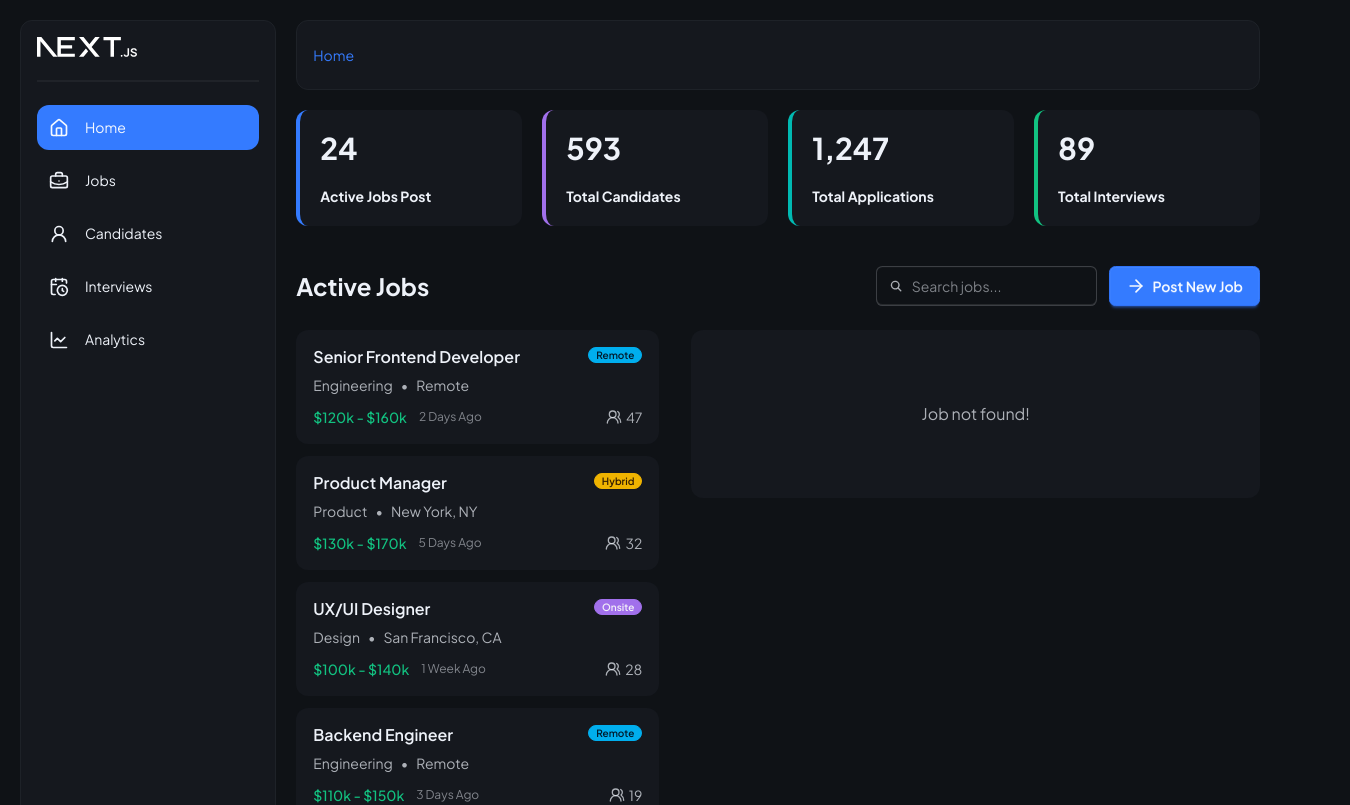
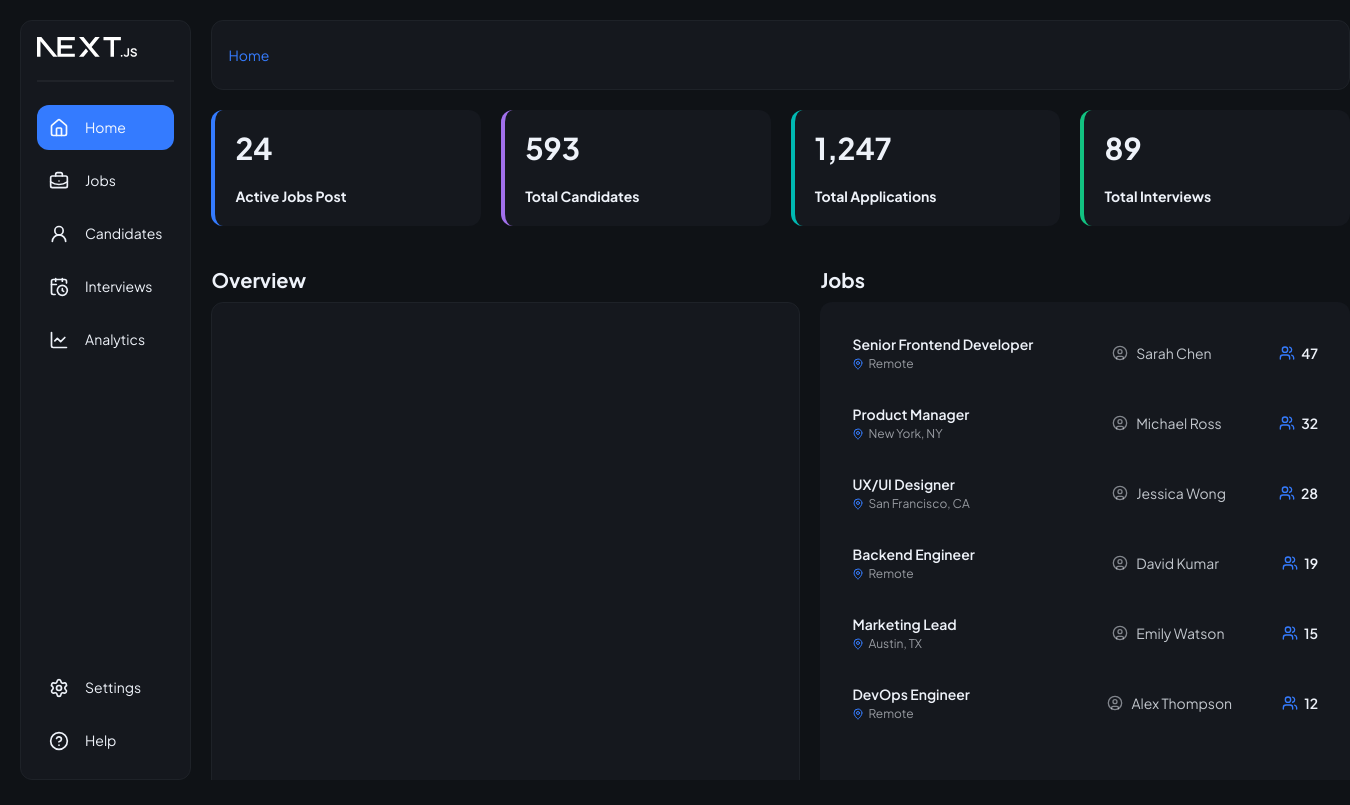
Before and after one commit to lavleshdubey90/pipeline-dashboard, a Next.js app: page / in a window 1280 px wide. Shown: the top 805 px of the page, 1350 px wide, since content can reach past the window. Built offline with nearby package versions, Linux system fonts and the light colour scheme.

Commit message:
Jobs Overview Section Made

```diff
--- a/src/app/(dashboard)/jobs/page.tsx
+++ b/src/app/(dashboard)/jobs/page.tsx
@@ -1,8 +1,9 @@
 import React from 'react';
+import ActiveJobsSection from '@/components/ActiveJobsSection';
 
 const Jobs: React.FC = () => {
   return (
-    <div>Jobs</div>
+    <ActiveJobsSection />
   )
 }
 
--- a/src/app/(dashboard)/layout.tsx
+++ b/src/app/(dashboard)/layout.tsx
@@ -8,11 +8,11 @@ interface DashboardLayoutProps {
 
 const DashboardLayout: React.FC<DashboardLayoutProps> = ({ children }) => {
     return (
-        <main className="h-dvh w-full flex flex-1 p-5 gap-5 drawer lg:drawer-open">
+        <main className="h-dvh w-full flex flex-1 p-5 gap-5">
             <Sidebar />
-            <div className="flex flex-col w-full gap-5 drawer-content">
+            <div className="flex flex-col w-full gap-5">
                 <Header />
-                <div className="flex-1">
+                <div className="flex-1 h-full flex flex-col overflow-y-auto">
                     {children}
                 </div>
             </div>
--- a/src/app/(dashboard)/page.tsx
+++ b/src/app/(dashboard)/page.tsx
@@ -1,5 +1,6 @@
-import DashboardOverviewCard from "@/components/DashboardOverviewCard";
-import ActiveJobsSection from "@/components/ActiveJobsSection";
+import React from "react";
+import StatCard from "@/components/StatCard";
+import JobsOverview from "@/components/JobsOverview";
 
 const dashboardOverview = [
   {
@@ -26,11 +27,11 @@ const dashboardOverview = [
 
 export default function Home() {
   return (
-    <div>
+    <React.Fragment>
       {/* Dashboard Stats */}
       <div className="grid grid-cols-4 gap-5">
         {dashboardOverview.map((card, index) => (
-          <DashboardOverviewCard
+          <StatCard
             key={index}
             title={card.title}
             value={card.value}
@@ -39,8 +40,18 @@ export default function Home() {
         ))}
       </div>
 
-      {/* Active Jobs */}
-      <ActiveJobsSection />
-    </div>
+      {/* Overview Section */}
+      <section className="mt-10 flex gap-5 w-full">
+        <div className="space-y-2 w-full">
+          <h2 className="text-xl font-bold">Overview</h2>
+          <div className="w-full h-full border border-base-300 bg-base-200 min-h-96 rounded-box"></div>
+        </div>
+
+        <div className="space-y-2 w-5xl">
+          <h2 className="text-xl font-bold">Jobs</h2>
+          <JobsOverview />
+        </div>
+      </section>
+    </React.Fragment>
   );
 }
--- a/src/app/layout.tsx
+++ b/src/app/layout.tsx
@@ -27,7 +27,7 @@ export default function RootLayout({
       lang="en"
       className={`${plusJakartaSans.variable} ${geistMono.variable} h-full antialiased`}
     >
-      <body className="min-h-full flex flex-col">{children}</body>
+      <body className="h-dvh flex flex-col overflow-hidden">{children}</body>
     </html>
   );
 }
--- a/src/components/ActiveJobsSection.tsx
+++ b/src/components/ActiveJobsSection.tsx
@@ -5,6 +5,7 @@ import { Job } from "@/types";
 import JobDetails from "./JobDetails";
 import JobRow from "@/components/JobRow";
 import { useJobStore } from "@/store/useJobStore";
+import { Plus, Search } from "lucide-react";
 
 const ActiveJobsSection: React.FC = () => {
   const { jobs } = useJobStore();
@@ -18,23 +19,12 @@ const ActiveJobsSection: React.FC = () => {
   );
 
   return (
-    <div className="mt-10">
+    <React.Fragment>
       <div className="flex items-center justify-between mb-6">
         <h2 className="font-bold text-2xl">Active Jobs</h2>
         <div className="flex gap-3">
           <label className="input input-bordered flex items-center gap-2">
-            <svg
-              xmlns="http://www.w3.org/2000/svg"
-              viewBox="0 0 16 16"
-              fill="currentColor"
-              className="h-4 w-4 opacity-70"
-            >
-              <path
-                fillRule="evenodd"
-                d="M9.965 11.026a5 5 0 1 1 1.06-1.06l2.755 2.754a.75.75 0 1 1-1.06 1.06l-2.755-2.754ZM10.5 7a3.5 3.5 0 1 1-7 0 3.5 3.5 0 0 1 7 0Z"
-                clipRule="evenodd"
-              />
-            </svg>
+            <Search className="h-4 w-4 opacity-70" />
             <input
               type="text"
               placeholder="Search jobs..."
@@ -44,7 +34,7 @@ const ActiveJobsSection: React.FC = () => {
             />
           </label>
           <button className="btn btn-primary">
-            <svg xmlns="http://www.w3.org/2000/svg" width="20" height="20" viewBox="0 0 24 24" fill="none" stroke="currentColor" strokeWidth="2" strokeLinecap="round" strokeLinejoin="round"><path d="M5 12h14" /><path d="m12 5 7 7-7 7" /></svg>
+            <Plus className="size-5" />
             Post New Job
           </button>
         </div>
@@ -71,7 +61,7 @@ const ActiveJobsSection: React.FC = () => {
           </div>
         </div>
       </div>
-    </div>
+    </React.Fragment>
   );
 }
 
--- /dev/null
+++ b/src/components/JobsOverview.tsx
@@ -0,0 +1,78 @@
+"use client";
+
+import React from "react";
+import { useJobStore } from "@/store/useJobStore";
+import { Job } from "@/types";
+import { MapPin, Users, UserCircle } from "lucide-react";
+import Link from "next/link";
+
+const JobsOverview: React.FC = () => {
+    const { jobs, selectedJobId, setSelectedJobId } = useJobStore();
+
+    // Get active jobs only, limit to 6 for overview
+    const activeJobs = jobs
+        .filter((job: Job) => job.status === "active")
+        .slice(0, 6);
+
+    return (
+        <div className="bg-base-200 rounded-box p-5 h-full flex flex-col">
+            {/* Jobs Summary Table */}
+            <div className="flex-1 overflow-auto">
+                <div className="flex flex-col gap-2">
+                    {activeJobs.map((job: Job) => (
+                        <div
+                            key={job.id}
+                            onClick={() => setSelectedJobId(job.id)}
+                            className="p-3"
+                        >
+                            <div className="flex items-center justify-between gap-4">
+                                {/* Job Info */}
+                                <div className="flex items-center gap-3 min-w-0 flex-1">
+                                    <div className="min-w-0 flex-1">
+                                        <h3 className="font-semibold text-sm truncate">{job.title}</h3>
+                                        <div className="flex items-center gap-2 text-xs text-base-content/60 mt-0.5">
+                                            <span className="flex items-center gap-1">
+                                                <MapPin className="size-3 text-primary" />
+                                                {job.location}
+                                            </span>
+                                        </div>
+                                    </div>
+                                </div>
+
+                                {/* Stats */}
+                                <div className="flex items-center gap-4 text-sm shrink-0">
+
+                                    {/* Hiring Manager */}
+                                    <div className="hidden sm:flex items-center gap-2 min-w-[120px]">
+                                        <UserCircle className="size-4 text-base-content/50" />
+                                        <span className="text-sm text-base-content/80 truncate">
+                                            {job.hiringManager}
+                                        </span>
+                                    </div>
+
+                                    {/* Applicants */}
+                                    <div className="flex items-center gap-1.5 min-w-[70px] justify-end">
+                                        <Users className="size-4 text-primary" />
+                                        <span className="font-semibold">{job.applicants}</span>
+                                    </div>
+                                </div>
+                            </div>
+                        </div>
+                    ))}
+                </div>
+            </div>
+
+            {/* Footer Actions */}
+            <div className="flex gap-2 mt-4 pt-4 border-t border-base-300">
+                <Link href="/jobs" className="btn btn-primary btn-sm flex-1">
+                    Manage Jobs
+                </Link>
+                <button className="btn btn-outline btn-sm flex-1">
+                    + Post New
+                </button>
+            </div>
+        </div>
+    );
+};
+
+export default JobsOverview;
--- a/src/components/DashboardOverviewCard.tsx
+++ b/src/components/StatCard.tsx
@@ -1,12 +1,12 @@
 import React from 'react';
 
-interface DashboardOverviewCardProps {
+interface StatCardProps {
     title: string;
     value: string;
     className: string;
 }
 
-const DashboardOverviewCard: React.FC<DashboardOverviewCardProps> = ({ title, value, className }) => {
+const StatCard: React.FC<StatCardProps> = ({ title, value, className }) => {
     return (
         <div className={`rounded-box p-5 border-l-4 bg-base-200 ${className}`}>
             <p className="text-3xl font-bold text-base-content">{value}</p>
@@ -15,4 +15,4 @@ const DashboardOverviewCard: React.FC<DashboardOverviewCardProps> = ({ title, va
     )
 }
 
-export default DashboardOverviewCard;
+export default StatCard;
--- a/src/data/job.data.ts
+++ b/src/data/job.data.ts
@@ -11,6 +11,8 @@ export const jobsData: Job[] = [
         salary: "$120k - $160k",
         postedDate: "2 days ago",
         applicants: 47,
+        openPositions: 2,
+        hiringManager: "Sarah Chen",
         status: "active",
         description: "We're looking for an experienced Frontend Developer to join our growing engineering team. You'll be responsible for building scalable web applications using React and modern tooling.",
         requirements: [
@@ -38,6 +40,8 @@ export const jobsData: Job[] = [
         salary: "$130k - $170k",
         postedDate: "5 days ago",
         applicants: 32,
+        openPositions: 1,
+        hiringManager: "Michael Ross",
         status: "active",
         description: "Join our product team to lead the development of innovative features. You'll work closely with engineering, design, and marketing to deliver products that delight our customers.",
         requirements: [
@@ -65,6 +69,8 @@ export const jobsData: Job[] = [
         salary: "$100k - $140k",
         postedDate: "1 week ago",
         applicants: 28,
+        openPositions: 2,
+        hiringManager: "Jessica Wong",
         status: "active",
         description: "We're seeking a creative UX/UI Designer to craft beautiful and intuitive user experiences. You'll own the design process from research to final pixel-perfect designs.",
         requirements: [
@@ -92,6 +98,8 @@ export const jobsData: Job[] = [
         salary: "$110k - $150k",
         postedDate: "3 days ago",
         applicants: 19,
+        openPositions: 3,
+        hiringManager: "David Kumar",
         status: "active",
         description: "Looking for a Backend Engineer to build robust APIs and microservices. You'll work with Node.js, PostgreSQL, and AWS to power our platform.",
         requirements: [
@@ -119,6 +127,8 @@ export const jobsData: Job[] = [
         salary: "$90k - $120k",
         postedDate: "4 days ago",
         applicants: 15,
+        openPositions: 1,
+        hiringManager: "Emily Watson",
         status: "active",
         description: "Lead our marketing efforts to drive growth and brand awareness. You'll develop and execute strategies across digital channels to acquire and retain customers.",
         requirements: [
@@ -146,6 +156,8 @@ export const jobsData: Job[] = [
         salary: "$115k - $155k",
         postedDate: "1 day ago",
         applicants: 12,
+        openPositions: 2,
+        hiringManager: "Alex Thompson",
         status: "active",
         description: "Join our infrastructure team to build and maintain our cloud infrastructure. You'll focus on automation, monitoring, and reliability.",
         requirements: [
--- a/src/store/useJobStore.ts
+++ b/src/store/useJobStore.ts
@@ -12,7 +12,7 @@ type JobStore = {
 
 export const useJobStore = create<JobStore>((set, get) => ({
     jobs: jobsData,
-    selectedJobId: null,
+    selectedJobId: jobsData[0].id,
     setJobs: (jobs: Job[]) => set({ jobs }),
     setSelectedJobId: (jobId: string) => set({ selectedJobId: jobId }),
     getJobById: (id: string) => get().jobs.find((job) => job.id === id),
--- a/src/types/job.types.ts
+++ b/src/types/job.types.ts
@@ -12,6 +12,8 @@ export interface Job {
     salary: string;
     postedDate: string;
     applicants: number;
+    openPositions: number;
+    hiringManager: string;
     status: "active" | "paused" | "closed";
     description: string;
     requirements: string[];
```
